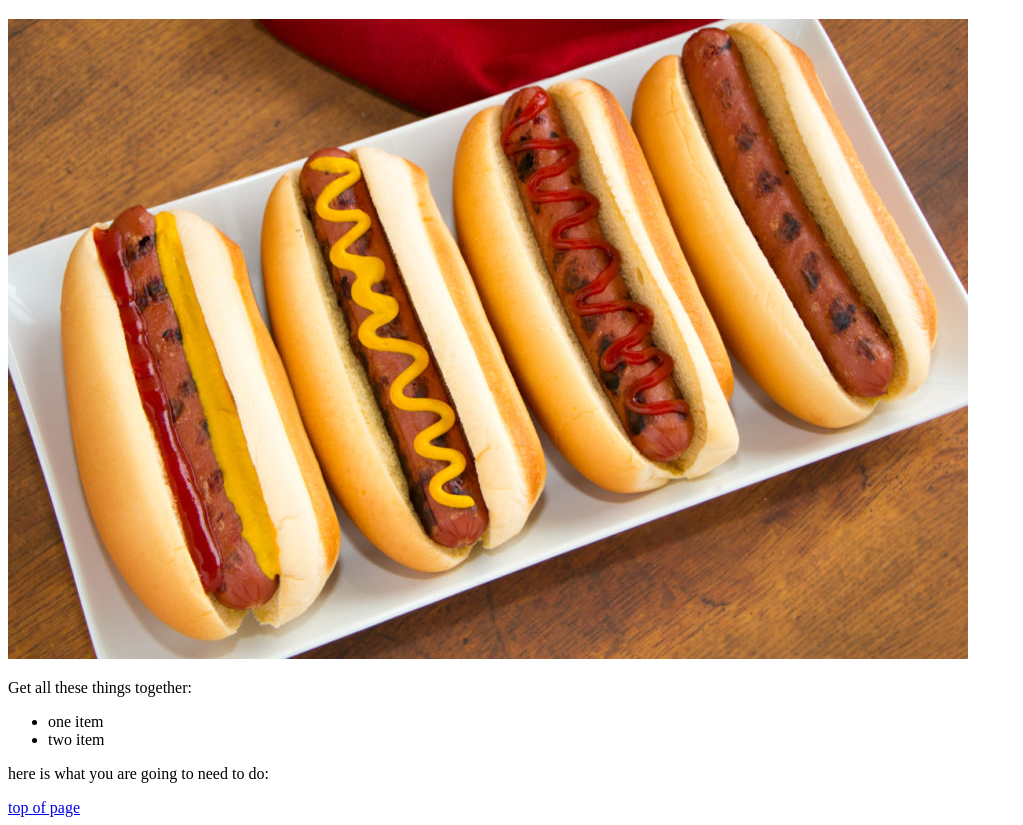
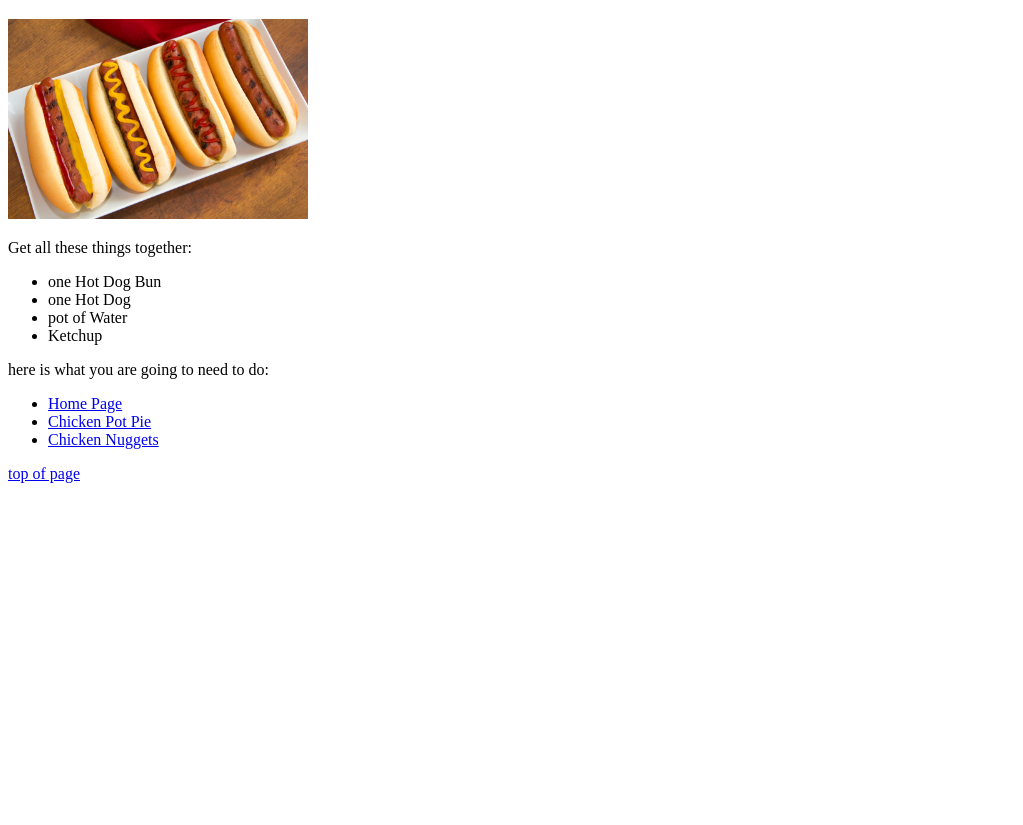
Before and after one commit to rwround/odin-recipies, a plain HTML site: page recipies/hotdog.html in a window 1280 px wide. Shown: the part 61-886 px from the top of the page, without its empty margins (0-1023 px from the left). After the commit the page ends 800 px from the top, so only its background shows below. Drawn offline with Linux system fonts and the light colour scheme.

Commit message:
added links to each page

```diff
--- a/recipies/hotdog.html
+++ b/recipies/hotdog.html
@@ -8,13 +8,15 @@
 </head>
 <body>
     <h1>HOT DAWGS</h1>
-    <img src="../images/hotdog.jpg">
+    <img src="../images/hotdog.jpg" width="300">
 
     <p>Get all these things together:</p>
 
     <ul>
-        <li>one item</li>
-        <li>two item</li>
+        <li>one Hot Dog Bun</li>
+        <li>one Hot Dog</li>
+        <li>pot of Water</li>
+        <li>Ketchup</li>
 
 
     </ul>
@@ -23,6 +25,13 @@
     <p>here is what you are going to need to do:</p>
 
 
+    <ul>
+
+        <li><a href=../index.html>Home Page</a></li>
+        <li><a href=ChickenPotPie.html>Chicken Pot Pie</a></li>
+        <li><a href=nuggets.html>Chicken Nuggets</a></li>
+
+    </ul>
 
     <!-- Hey if you can see this you're one cool dude also line below this brings you to the top of the page-->
     <a href="#top">top of page</a>
```
Also changed, not shown: index.html (+5 -3 lines), recipies/ChickenPotPie.html (+6 -0 lines), recipies/nuggets.html (+7 -0 lines).
